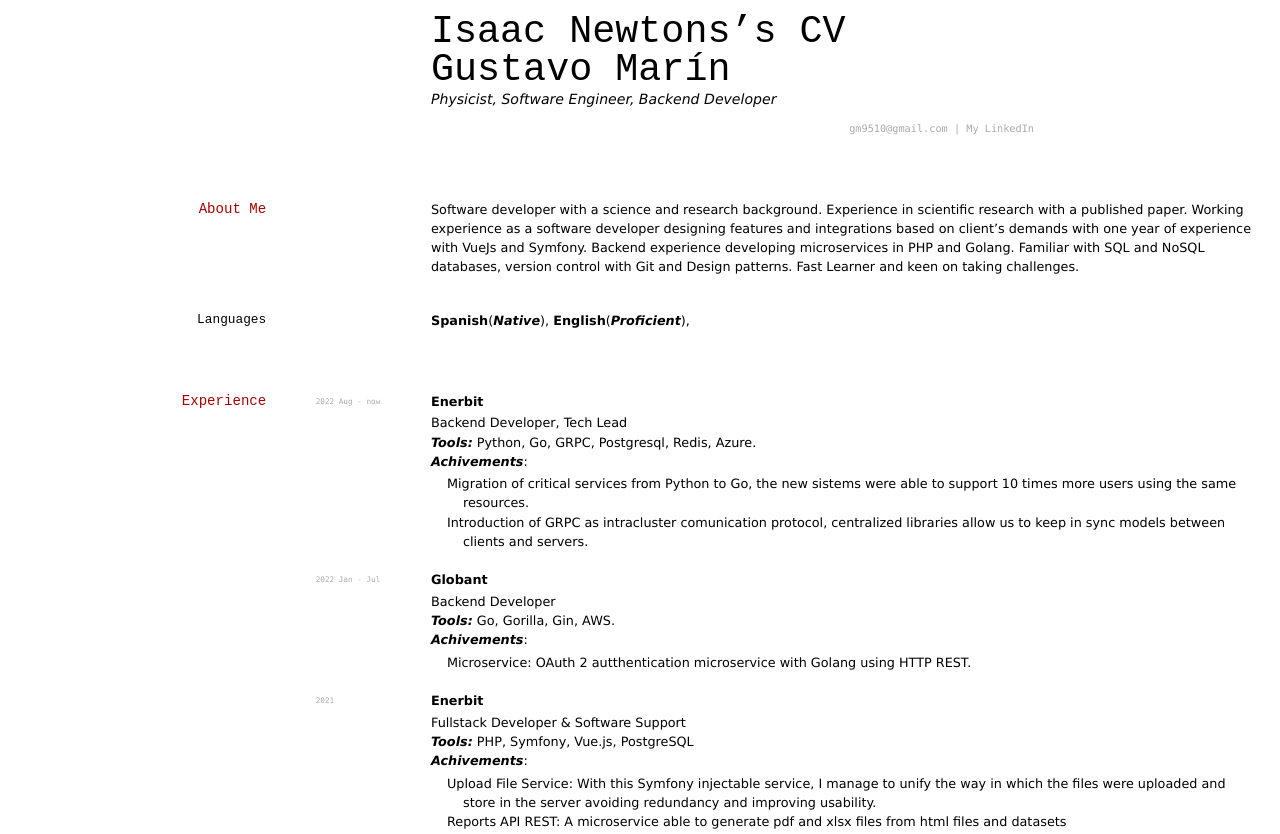
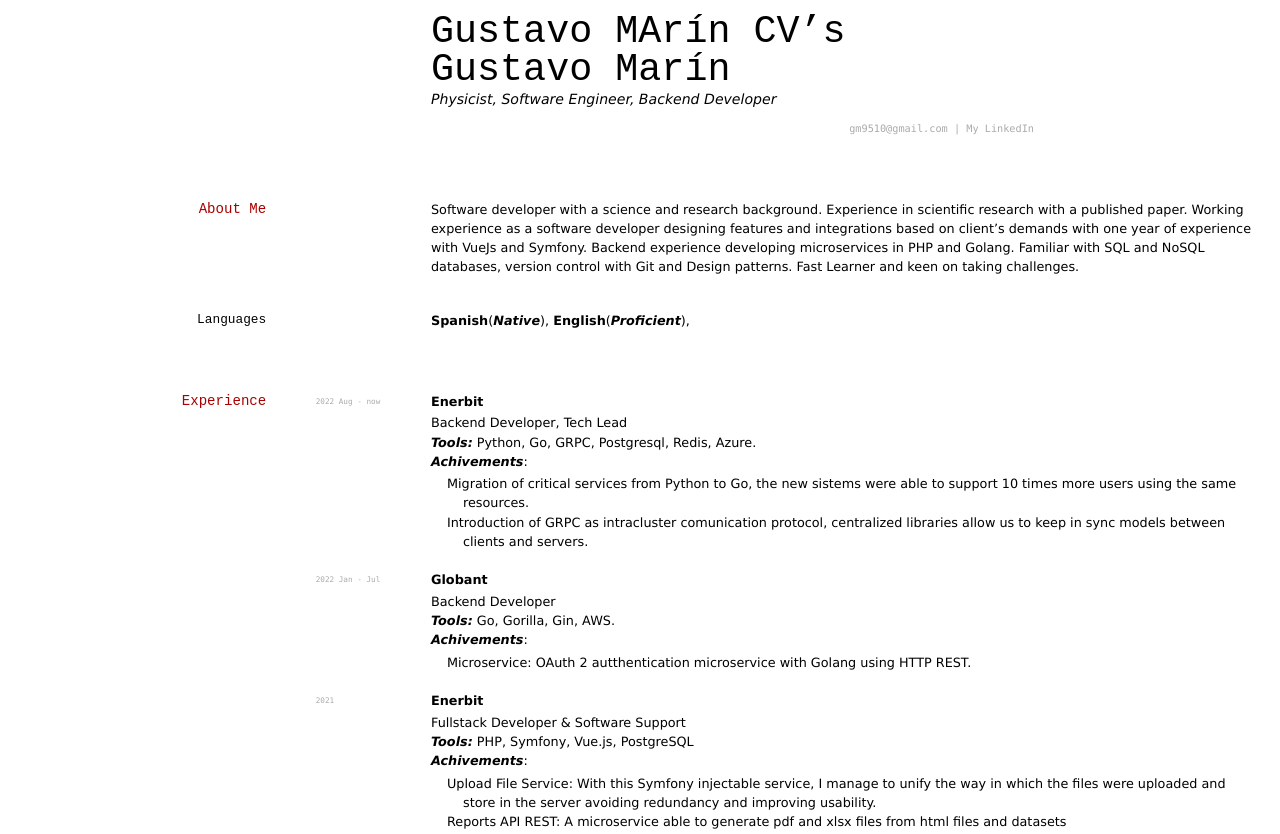
Before and after one commit to gm9510/gustavomarin-cv, a plain HTML site: page index.html in a window 1280 px wide. Shown: the top 834 px of the page. Drawn offline with Linux system fonts and the light colour scheme.

Commit message:
testing title

```diff
--- a/index.html
+++ b/index.html
@@ -4,7 +4,7 @@
   <meta charset="utf-8" />
   <meta name="generator" content="pandoc" />
   <meta name="viewport" content="width=device-width, initial-scale=1.0, user-scalable=yes" />
-  <title>Isaac Newtons’s CV</title>
+  <title>Gustavo MArín CV’s</title>
   <style>
     code{white-space: pre-wrap;}
     span.smallcaps{font-variant: small-caps;}
@@ -17,7 +17,7 @@
 </head>
 <body>
 <header id="title-block-header">
-<h1 class="title">Isaac Newtons’s CV</h1>
+<h1 class="title">Gustavo MArín CV’s</h1>
 </header>
 <h1 id="gustavo-marín">Gustavo Marín</h1>
 <p>Physicist, Software Engineer, Backend Developer</p>
```
Also changed, not shown: 1 other file.
